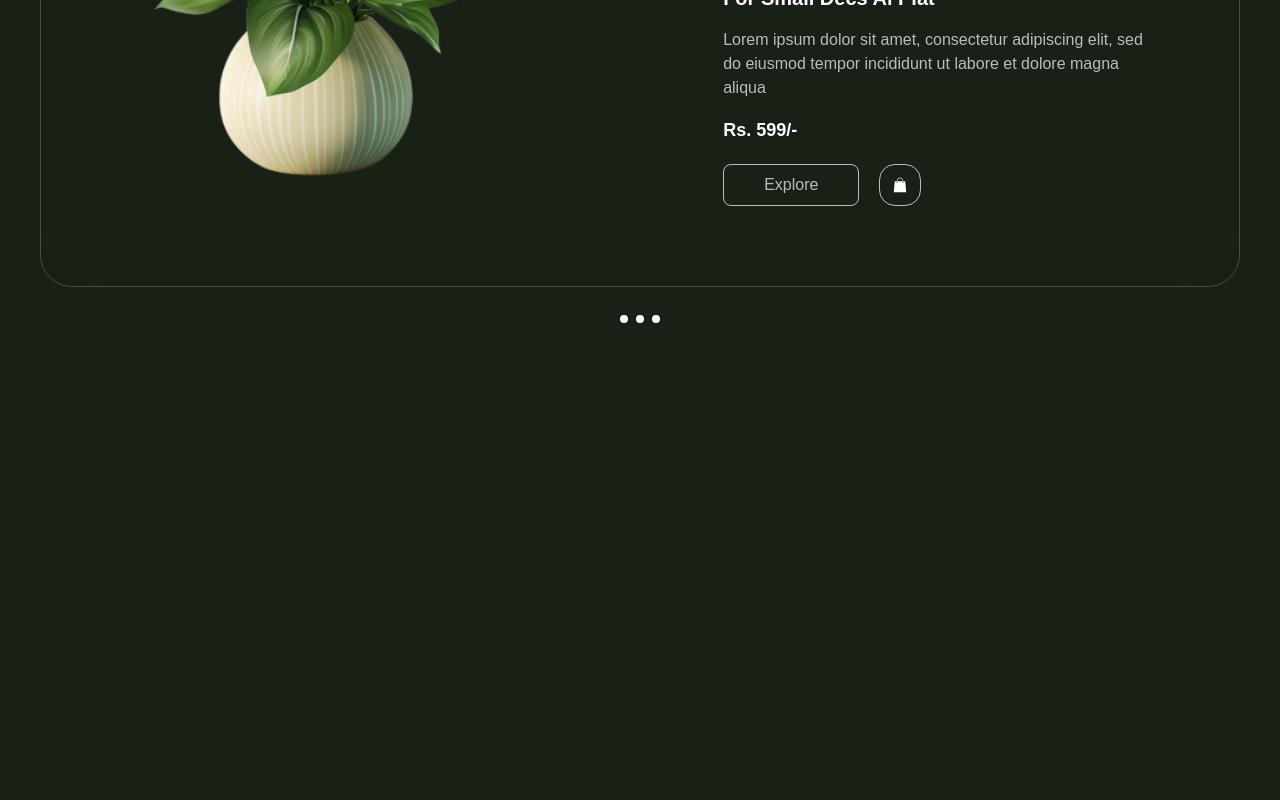
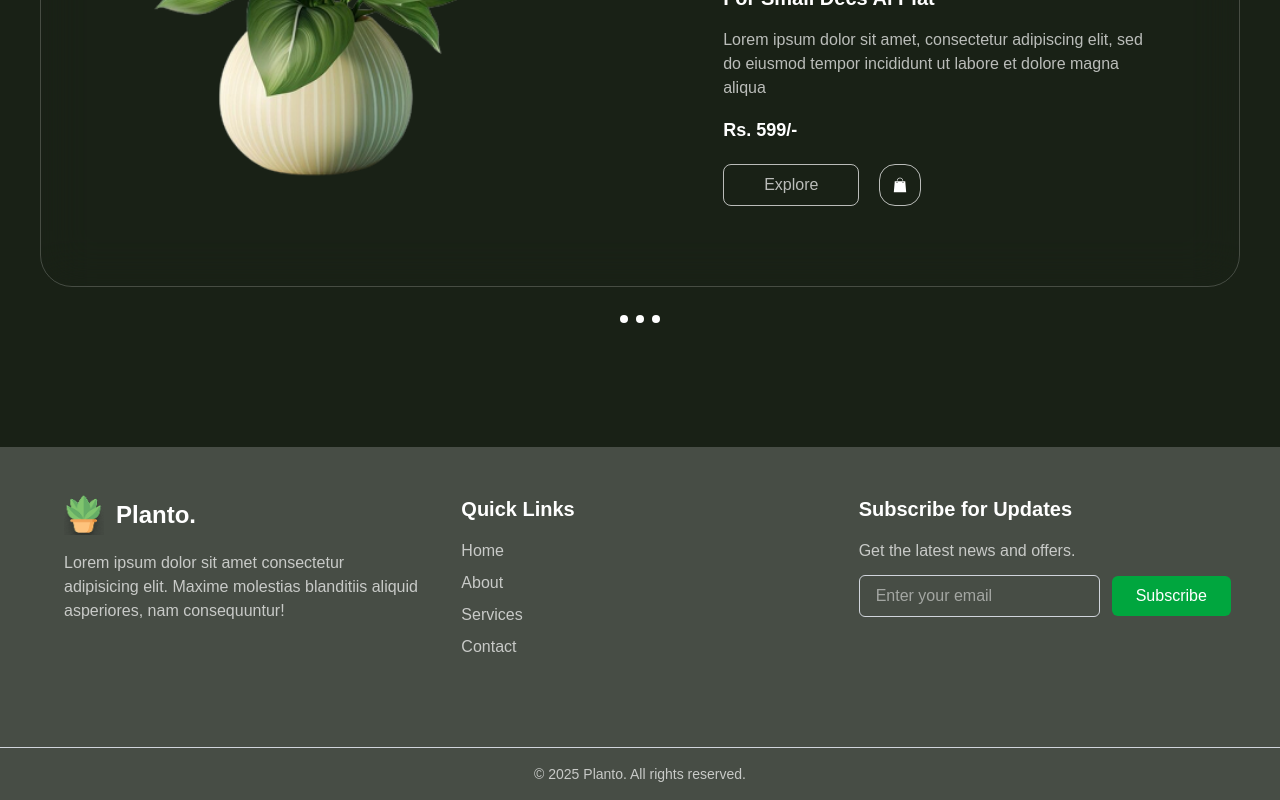
Before and after one commit to almamun0101/Planto, a Next.js app: page / in a window 1280 px wide. Shown: the part 5042-5842 px from the top of the page. Before the commit the page ends 5489 px from the top, so only its background shows below. Built offline with nearby package versions, Linux system fonts and the light colour scheme.

Commit message:
footer done

```diff
--- a/src/app/Pages/Home.jsx
+++ b/src/app/Pages/Home.jsx
@@ -3,6 +3,7 @@ import Navbar from '../component/Navbar'
 import Header from '../component/Header'
 import Selling from '../component/Selling'
 import Review from '../component/Review'
+import Footer from '../component/Footer'
 
 const Home = () => {
   return (
@@ -11,6 +12,7 @@ const Home = () => {
         <Header/>
         <Selling/>
         <Review/>
+        <Footer/>
 
     </div>
   )
--- /dev/null
+++ b/src/app/component/Footer.jsx
@@ -0,0 +1,58 @@
+import React from "react";
+
+const Footer = () => {
+  return (
+    <footer className="bg-white/20 w-full">
+      <div className="container mx-auto px-6 py-12 grid grid-cols-1 md:grid-cols-3 gap-10">
+        {/* Brand Info */}
+        <div>
+          <div className="flex items-center gap-3 mb-4">
+            <img src="/logo.png" alt="Logo" className="w-10 h-10" />
+            <h2 className="text-2xl font-bold">Planto.</h2>
+          </div>
+          <p className="text-white/70">
+            Lorem ipsum dolor sit amet consectetur adipisicing elit. Maxime
+            molestias blanditiis aliquid asperiores, nam consequuntur!
+          </p>
+        </div>
+
+        {/* Quick Links */}
+        <div>
+          <h2 className="text-xl font-semibold mb-4">Quick Links</h2>
+          <ul className="space-y-2 text-white/70">
+            <li><a href="#" className="hover:text-green-600">Home</a></li>
+            <li><a href="#" className="hover:text-green-600">About</a></li>
+            <li><a href="#" className="hover:text-green-600">Services</a></li>
+            <li><a href="#" className="hover:text-green-600">Contact</a></li>
+          </ul>
+        </div>
+
+        {/* Newsletter */}
+        <div>
+          <h2 className="text-xl font-semibold mb-4">Subscribe for Updates</h2>
+          <p className="text-white/70 mb-3">Get the latest news and offers.</p>
+          <form className="flex flex-col sm:flex-row items-center gap-3">
+            <input
+              type="email"
+              placeholder="Enter your email"
+              className="w-full sm:w-auto flex-1 px-4 py-2 rounded-md border border-gray-300 focus:outline-none focus:ring-2 focus:ring-green-400"
+            />
+            <button
+              type="submit"
+              className="px-6 py-2 bg-green-600 text-white rounded-md hover:bg-green-700 transition"
+            >
+              Subscribe
+            </button>
+          </form>
+        </div>
+      </div>
+
+      {/* Bottom Bar */}
+      <div className="border-t border-gray-300 mt-10 text-center py-4 text-sm text-white/70">
+        © {new Date().getFullYear()} Planto. All rights reserved.
+      </div>
+    </footer>
+  );
+};
+
+export default Footer;
```
